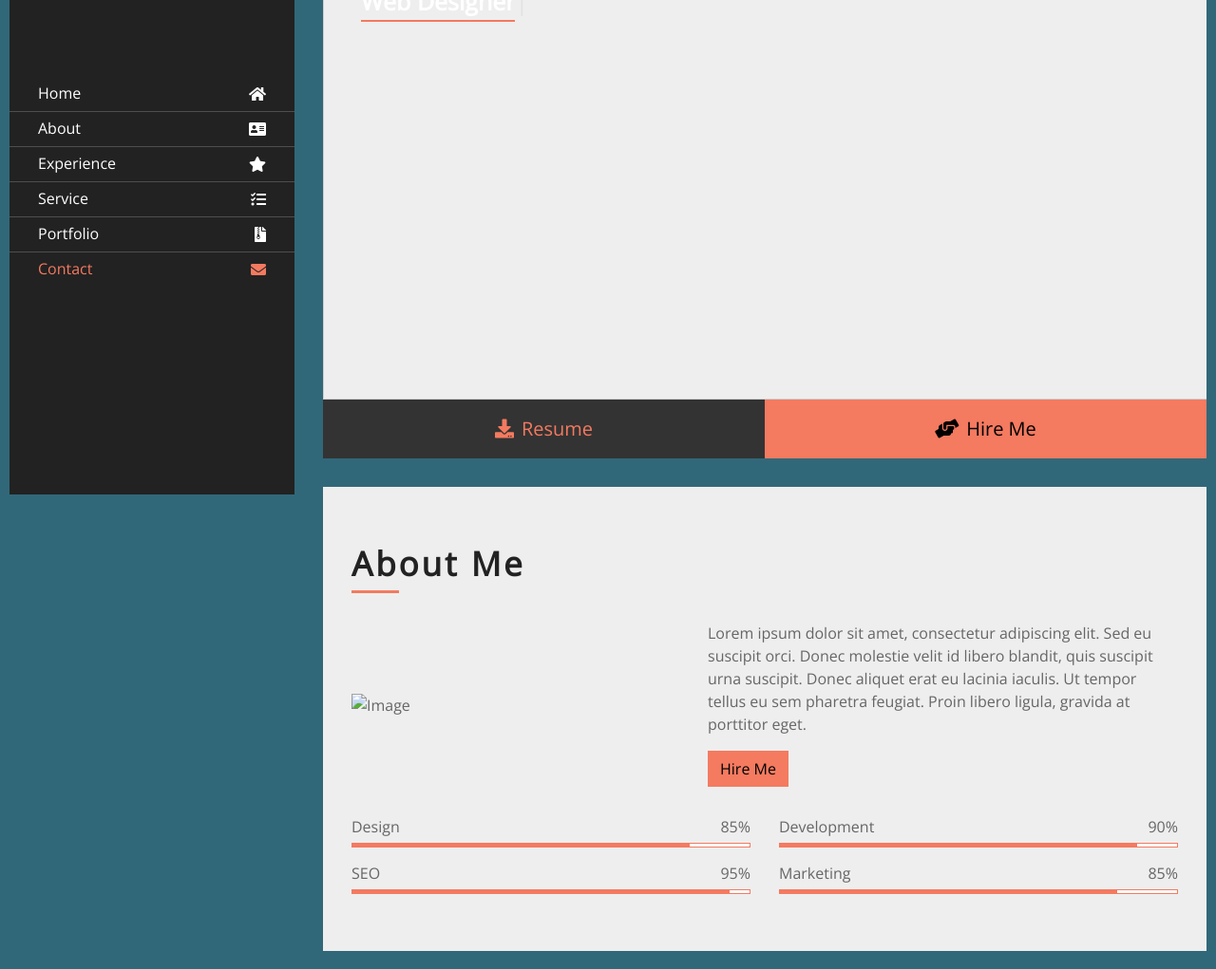
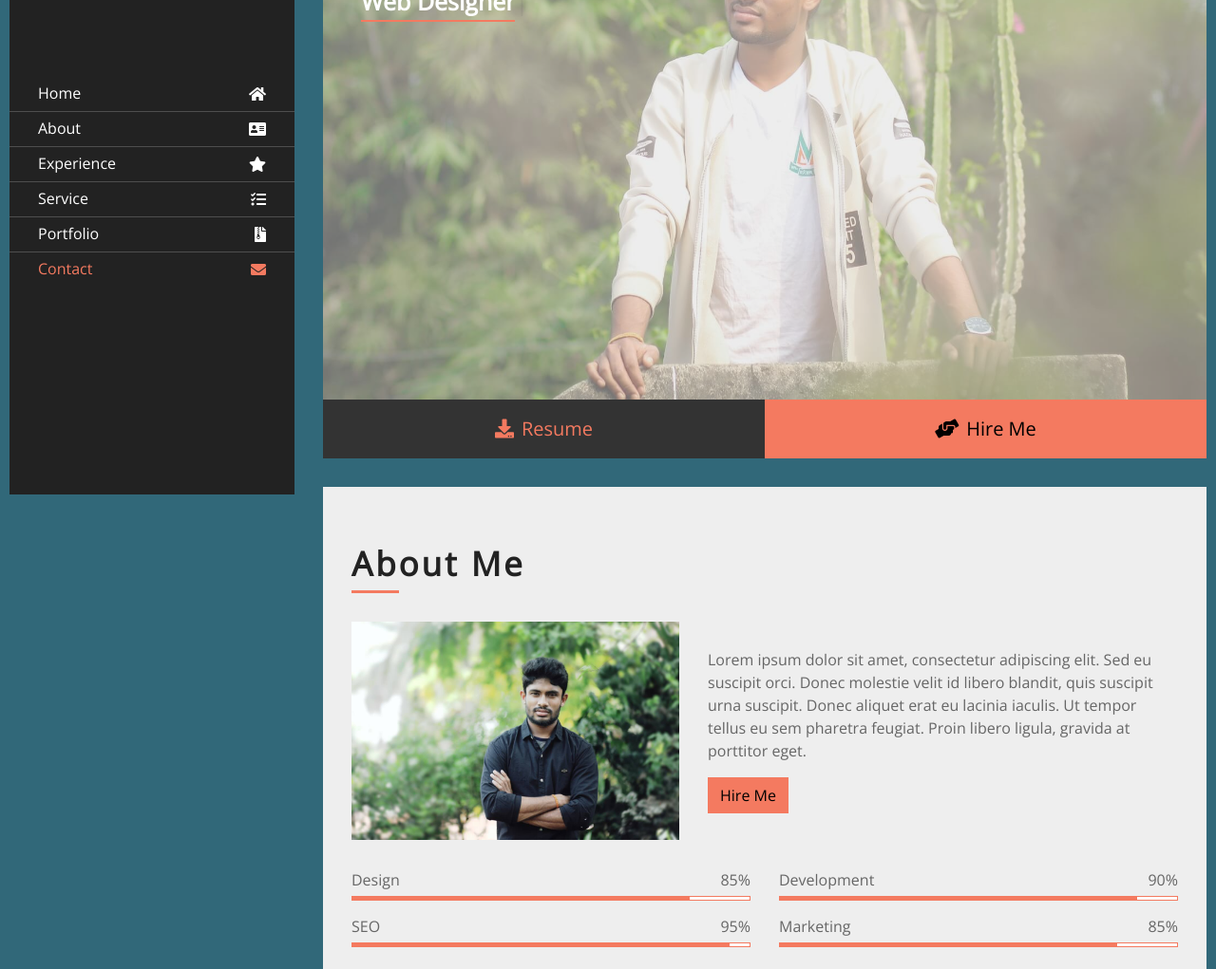
Before and after one commit to Mithu105/webdevelopermithu, a plain HTML site: page index.html in a window 1280 px wide. Shown: the part 279-1300 px from the top of the page at 95% size. Drawn offline with nearby package versions, Linux system fonts and the light colour scheme; the site is published under a folder, as on GitHub Pages, so addresses that start at the root find nothing.

Commit message:
Update index.html

```diff
--- a/index.html
+++ b/index.html
@@ -73,7 +73,7 @@
                 <!-- Header Start -->
                 <div class="header" id="header">
                     <div class="header-img">
-                        <img src="/img/profile5.jpg" alt="" class="img-fluid">
+                        <img src="img/profile5.jpg" alt="" class="img-fluid">
                     </div>
                     <div class="content-inner">
                         <p>I'm</p>
@@ -101,7 +101,7 @@
                         </div>
                         <div class="row align-items-center">
                             <div class="col-md-6 col-lg-5">
-                                <img src="/img/profile.jpg" alt="Image">
+                                <img src="img/profile.jpg" alt="Image">
                             </div>
                             <div class="col-md-6 col-lg-7">
                                 <p>
```
